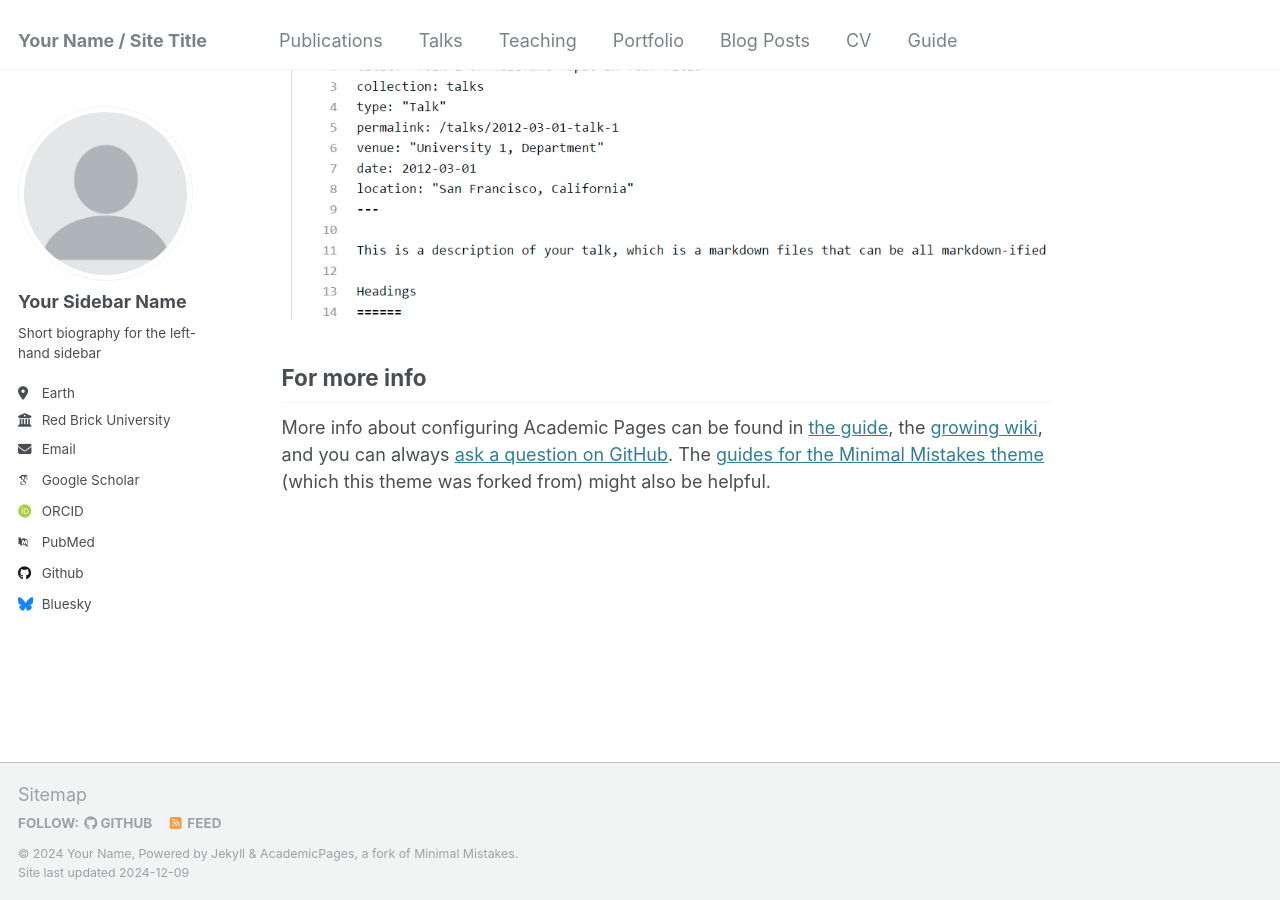
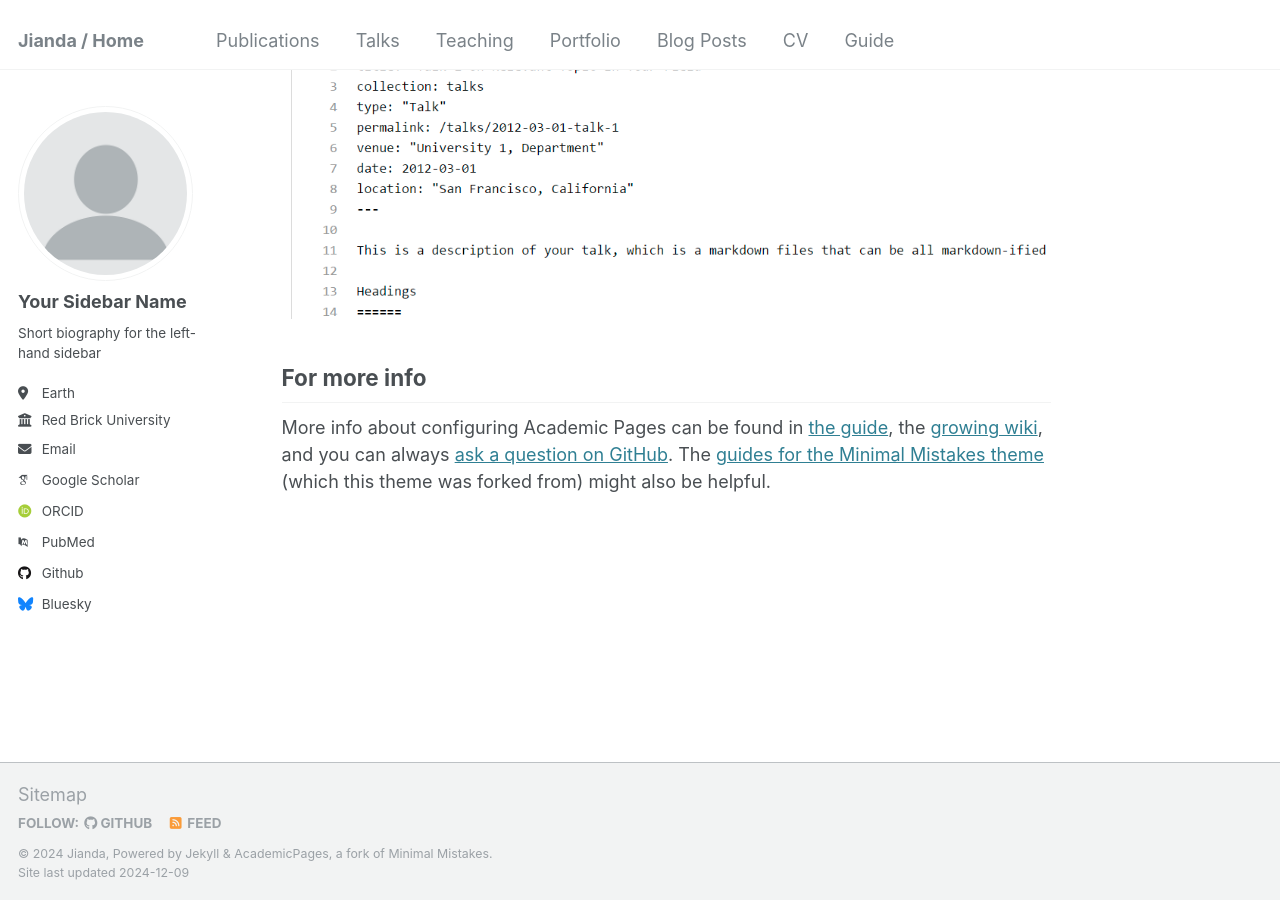
Before and after one commit to JiandaBi/Jianda.github.io, a Jekyll site: the page built from _pages/about.md, in a window 1280 px wide and 900 px high, scrolled down 2643 px. Built offline with Jekyll 4.4.1, drawn with Linux system fonts in a browser that asks for light colours; some web fonts are replaced.

Commit message:
Update _config.yml

```diff
--- a/_config.yml
+++ b/_config.yml
@@ -8,9 +8,9 @@
 
 # Basic Site Settings
 locale                   : "en-US"
-title                    : "Your Name / Site Title"
+title                    : "Jianda / Home"
 title_separator          : "-"
-name                     : &name "Your Name"
+name                     : &name "Jianda"
 description              : &description "personal description"
 url                      : https://jiandabi.github.io # the base hostname & protocol for your site e.g. "https://[your GitHub username].github.io"
 baseurl                  : "" # the subpath of your site, e.g. "/blog"
```
